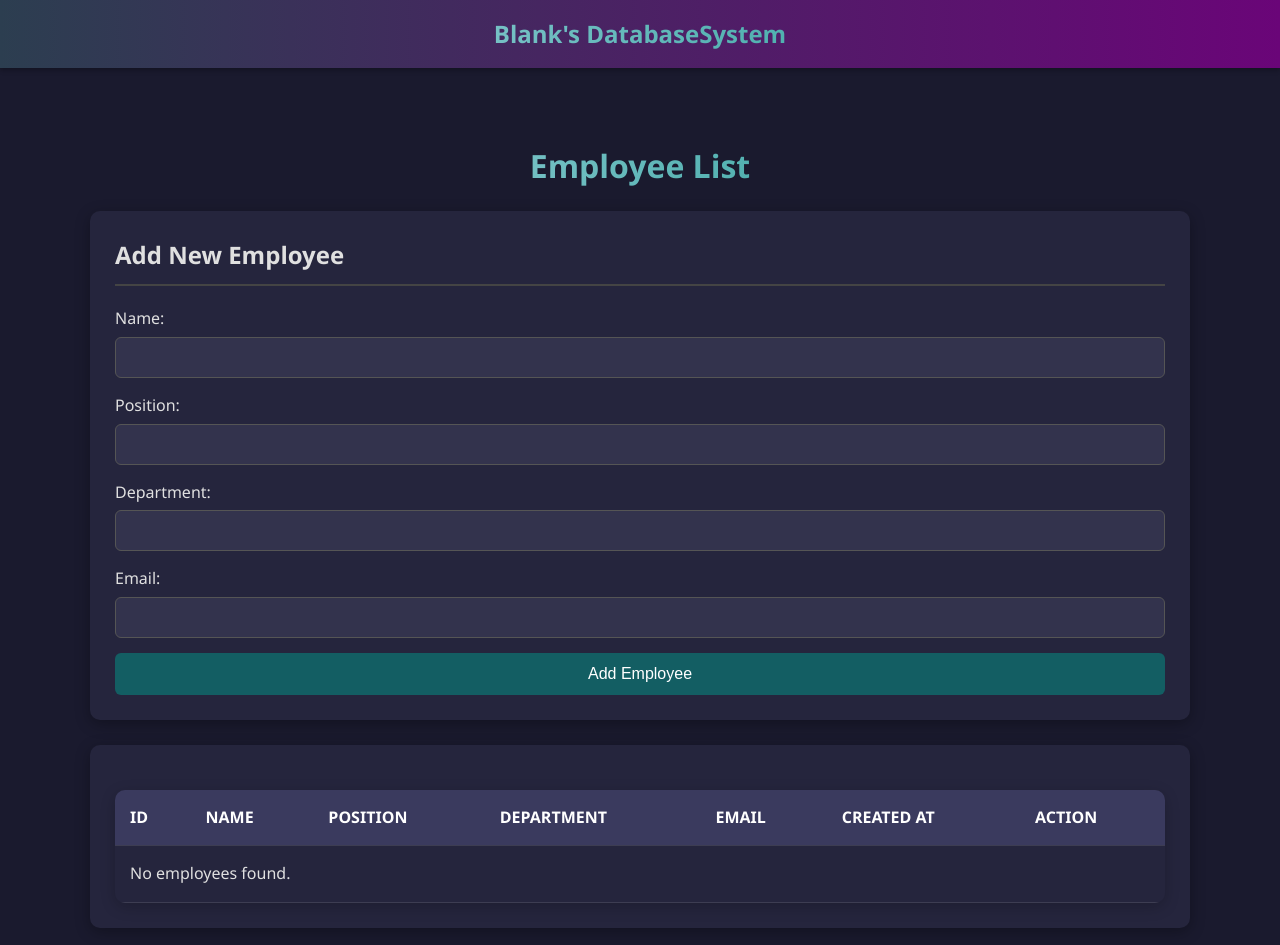
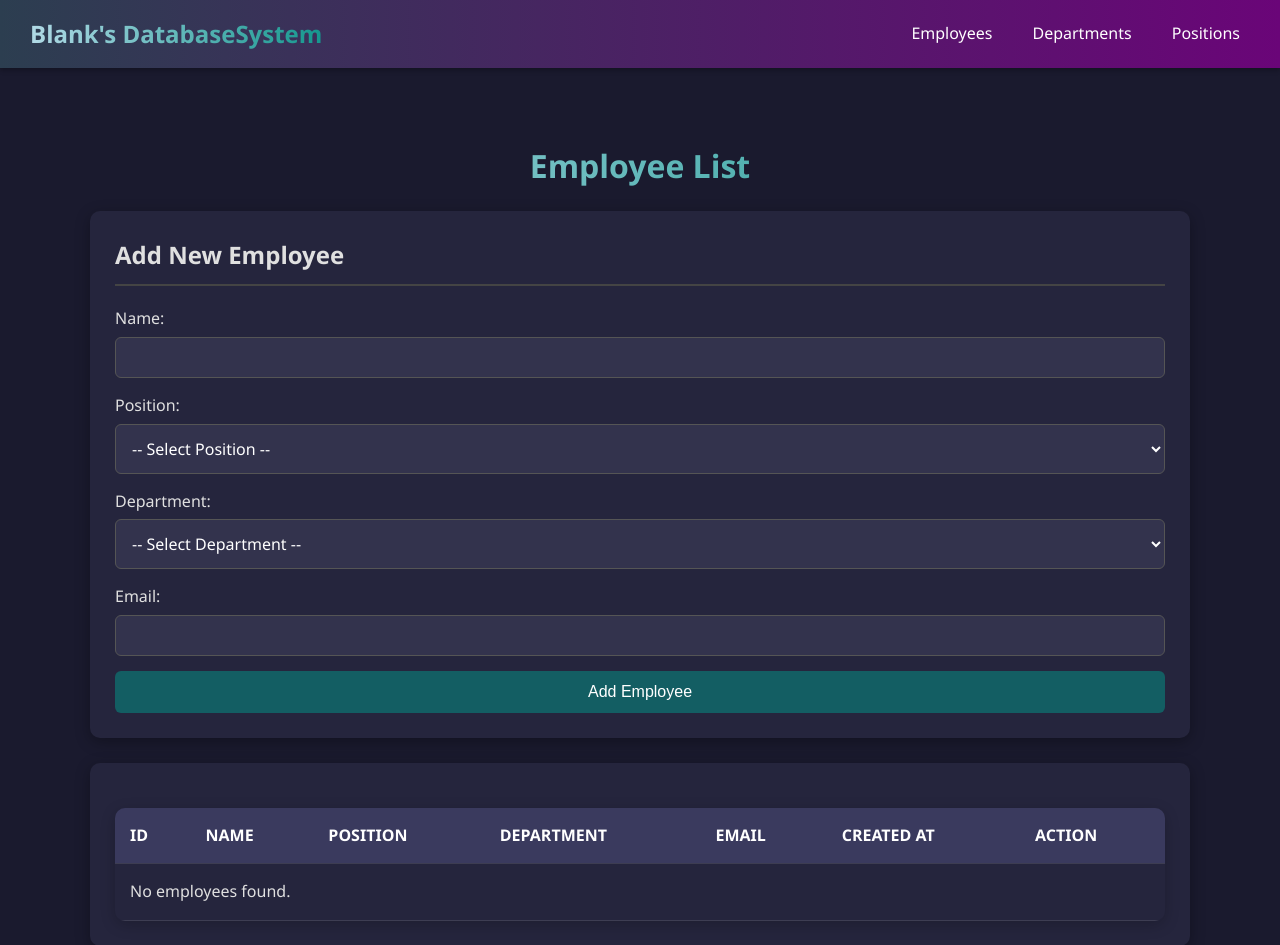
Before and after one commit to BlankTsai/Database-System-2025, a Flask app: page / in a window 1280 px wide. Shown: the top 945 px of the page. Run offline with Flask 3, Linux system fonts and the light colour scheme; data that the repository does not hold is empty.

Commit message:
Update HW2

```diff
--- a/app.py
+++ b/app.py
@@ -12,24 +12,53 @@ db_config = {
     'database': 'employeesystem'
 }
 
+# --- 輔助函數：取得所有部門和職位 ---
+# (我們會在很多地方用到，所以獨立出來)
+def get_departments_and_positions():
+    departments = []
+    positions = []
+    try:
+        conn = mysql.connector.connect(**db_config)
+        cursor = conn.cursor(dictionary=True)
+
+        cursor.execute("SELECT * FROM departments")
+        departments = cursor.fetchall()
+
+        cursor.execute("SELECT * FROM positions")
+        positions = cursor.fetchall()
+
+    except mysql.connector.Error as err:
+        print(f"Error fetching departments/positions: {err}")
+    finally:
+        if 'conn' in locals() and conn.is_connected():
+            cursor.close()
+            conn.close()
+    return departments, positions
+
+# --- 員工 CRUD (修改) ---
+
 @app.route('/', methods=['GET', 'POST'])
 def show_employees():
     employees = []
     if request.method == 'POST':
         # 新增員工
         name = request.form['name']
-        position = request.form['position']
-        department = request.form['department']
         email = request.form['email']
+        # MODIFIED: 儲存 ID 而不是文字
+        department_id = request.form['department_id']
+        position_id = request.form['position_id']
 
-        # 獲取當前時間並格式化
         created_at = datetime.now().strftime('%Y-%m-%d %H:%M:%S')
 
         try:
             conn = mysql.connector.connect(**db_config)
             cursor = conn.cursor()
-            sql = "INSERT INTO employees (name, position, department, email, created_at) VALUES (%s, %s, %s, %s, %s)"
-            cursor.execute(sql, (name, position, department, email, created_at))
+            # MODIFIED: 插入 ID
+            sql = "INSERT INTO employees (name, email, department_id, position_id, created_at) VALUES (%s, %s, %s, %s, %s)"
+            # 處理可能為空的 'None' 字串
+            dept_id = department_id if department_id else None
+            pos_id = position_id if position_id else None
+            cursor.execute(sql, (name, email, dept_id, pos_id, created_at))
             conn.commit()
             return redirect(url_for('show_employees'))
         except mysql.connector.Error as err:
@@ -43,7 +72,22 @@ def show_employees():
     try:
         conn = mysql.connector.connect(**db_config)
         cursor = conn.cursor(dictionary=True)
-        cursor.execute("SELECT * FROM employees")
+
+        # *** REQUIREMENT 3: JOIN ***
+        # MODIFIED: 使用 JOIN 查詢
+        sql = """
+            SELECT
+                e.id, e.name, e.email, e.created_at,
+                d.name AS department_name,
+                p.title AS position_title,
+                e.department_id,
+                e.position_id
+            FROM employees e
+            LEFT JOIN departments d ON e.department_id = d.id
+            LEFT JOIN positions p ON e.position_id = p.id
+            ORDER BY e.id
+        """
+        cursor.execute(sql)
         employees = cursor.fetchall()
     except mysql.connector.Error as err:
         print(f"Error fetching employees: {err}")
@@ -51,10 +95,14 @@ def show_employees():
         if 'conn' in locals() and conn.is_connected():
             cursor.close()
             conn.close()
-    return render_template('employees.html', employees=employees)
+
+    # MODIFIED: 取得部門和職位列表，傳給前端的 "新增表單"
+    departments, positions = get_departments_and_positions()
+    return render_template('employees.html', employees=employees, departments=departments, positions=positions)
 
 @app.route('/delete/<int:employee_id>', methods=['POST'])
 def delete_employee(employee_id):
+    # (此功能不需變更)
     try:
         conn = mysql.connector.connect(**db_config)
         cursor = conn.cursor()
@@ -75,14 +123,18 @@ def edit_employee(employee_id):
     if request.method == 'POST':
         # 修改員工資料
         name = request.form['name']
-        position = request.form['position']
-        department = request.form['department']
         email = request.form['email']
+        # MODIFIED: 取得 ID
+        department_id = request.form['department_id']
+        position_id = request.form['position_id']
         try:
             conn = mysql.connector.connect(**db_config)
             cursor = conn.cursor()
-            sql = "UPDATE employees SET name = %s, position = %s, department = %s, email = %s WHERE id = %s"
-            cursor.execute(sql, (name, position, department, email, employee_id))
+            # MODIFIED: 更新 ID
+            sql = "UPDATE employees SET name = %s, email = %s, department_id = %s, position_id = %s WHERE id = %s"
+            dept_id = department_id if department_id else None
+            pos_id = position_id if position_id else None
+            cursor.execute(sql, (name, email, dept_id, pos_id, employee_id))
             conn.commit()
             return redirect(url_for('show_employees'))
         except mysql.connector.Error as err:
@@ -96,6 +148,7 @@ def edit_employee(employee_id):
         try:
             conn = mysql.connector.connect(**db_config)
             cursor = conn.cursor(dictionary=True)
+            # MODIFIED: 這裡不需要 JOIN，因為我們只需要 ID
             sql = "SELECT * FROM employees WHERE id = %s"
             cursor.execute(sql, (employee_id,))
             employee = cursor.fetchone()
@@ -107,9 +160,154 @@ def edit_employee(employee_id):
                 conn.close()
 
     if employee:
-        return render_template('edit_employee.html', employee=employee)
+        # MODIFIED: 取得部門和職位列表，傳給前端的 "編輯表單"
+        departments, positions = get_departments_and_positions()
+        return render_template('edit_employee.html', employee=employee, departments=departments, positions=positions)
     else:
         return redirect(url_for('show_employees'))
 
+
+# --- NEW: 部門 CRUD (Requirement 2) ---
+
+@app.route('/departments', methods=['GET', 'POST'])
+def manage_departments():
+    if request.method == 'POST':
+        # 新增部門
+        name = request.form['name']
+        try:
+            conn = mysql.connector.connect(**db_config)
+            cursor = conn.cursor()
+            sql = "INSERT INTO departments (name) VALUES (%s)"
+            cursor.execute(sql, (name,))
+            conn.commit()
+        except mysql.connector.Error as err:
+            print(f"Error adding department: {err}")
+        finally:
+            if 'conn' in locals() and conn.is_connected():
+                cursor.close()
+                conn.close()
+        return redirect(url_for('manage_departments'))
+
+    # 顯示部門列表
+    departments = []
+    try:
+        conn = mysql.connector.connect(**db_config)
+        cursor = conn.cursor(dictionary=True)
+        cursor.execute("SELECT * FROM departments")
+        departments = cursor.fetchall()
+    except mysql.connector.Error as err:
+        print(f"Error fetching departments: {err}")
+    finally:
+        if 'conn' in locals() and conn.is_connected():
+            cursor.close()
+            conn.close()
+    return render_template('departments.html', departments=departments)
+
+@app.route('/departments/edit/<int:dept_id>', methods=['POST'])
+def edit_department(dept_id):
+    name = request.form['name']
+    try:
+        conn = mysql.connector.connect(**db_config)
+        cursor = conn.cursor()
+        sql = "UPDATE departments SET name = %s WHERE id = %s"
+        cursor.execute(sql, (name, dept_id))
+        conn.commit()
+    except mysql.connector.Error as err:
+        print(f"Error updating department: {err}")
+    finally:
+        if 'conn' in locals() and conn.is_connected():
+            cursor.close()
+            conn.close()
+    return redirect(url_for('manage_departments'))
+
+@app.route('/departments/delete/<int:dept_id>', methods=['POST'])
+def delete_department(dept_id):
+    try:
+        conn = mysql.connector.connect(**db_config)
+        cursor = conn.cursor()
+        # 注意：因為我們設定了 ON DELETE SET NULL，
+        # 刪除部門會讓相關員工的 department_id 變為 NULL
+        sql = "DELETE FROM departments WHERE id = %s"
+        cursor.execute(sql, (dept_id,))
+        conn.commit()
+    except mysql.connector.Error as err:
+        print(f"Error deleting department: {err}")
+    finally:
+        if 'conn' in locals() and conn.is_connected():
+            cursor.close()
+            conn.close()
+    return redirect(url_for('manage_departments'))
+
+# --- NEW: 職位 CRUD (Requirement 2) ---
+
+@app.route('/positions', methods=['GET', 'POST'])
+def manage_positions():
+    if request.method == 'POST':
+        # 新增職位
+        title = request.form['title']
+        try:
+            conn = mysql.connector.connect(**db_config)
+            cursor = conn.cursor()
+            sql = "INSERT INTO positions (title) VALUES (%s)"
+            cursor.execute(sql, (title,))
+            conn.commit()
+        except mysql.connector.Error as err:
+            print(f"Error adding position: {err}")
+        finally:
+            if 'conn' in locals() and conn.is_connected():
+                cursor.close()
+                conn.close()
+        return redirect(url_for('manage_positions'))
+
+    # 顯示職位列表
+    positions = []
+    try:
+        conn = mysql.connector.connect(**db_config)
+        cursor = conn.cursor(dictionary=True)
+        cursor.execute("SELECT * FROM positions")
+        positions = cursor.fetchall()
+    except mysql.connector.Error as err:
+        print(f"Error fetching positions: {err}")
+    finally:
+        if 'conn' in locals() and conn.is_connected():
+            cursor.close()
+            conn.close()
+    return render_template('positions.html', positions=positions)
+
+@app.route('/positions/edit/<int:pos_id>', methods=['POST'])
+def edit_position(pos_id):
+    title = request.form['title']
+    try:
+        conn = mysql.connector.connect(**db_config)
+        cursor = conn.cursor()
+        sql = "UPDATE positions SET title = %s WHERE id = %s"
+        cursor.execute(sql, (title, pos_id))
+        conn.commit()
+    except mysql.connector.Error as err:
+        print(f"Error updating position: {err}")
+    finally:
+        if 'conn' in locals() and conn.is_connected():
+            cursor.close()
+            conn.close()
+    return redirect(url_for('manage_positions'))
+
+@app.route('/positions/delete/<int:pos_id>', methods=['POST'])
+def delete_position(pos_id):
+    try:
+        conn = mysql.connector.connect(**db_config)
+        cursor = conn.cursor()
+        # 同樣，刪除職位會讓相關員工的 position_id 變為 NULL
+        sql = "DELETE FROM positions WHERE id = %s"
+        cursor.execute(sql, (pos_id,))
+        conn.commit()
+    except mysql.connector.Error as err:
+        print(f"Error deleting position: {err}")
+    finally:
+        if 'conn' in locals() and conn.is_connected():
+            cursor.close()
+            conn.close()
+    return redirect(url_for('manage_positions'))
+
+
 if __name__ == '__main__':
     app.run(debug=True)
--- a/static/style.css
+++ b/static/style.css
@@ -20,6 +20,9 @@ body {
     position: sticky;
     top: 0;
     z-index: 1000;
+    display: flex;
+    justify-content: space-between;
+    align-items: center;
 }
 
 /* 2. 當滑鼠游標移入時，改變背景位置 */
@@ -31,6 +34,37 @@ body {
     margin: 0;
     font-size: 24px;
     font-weight: 600;
+}
+
+.nav-links {
+    display: flex;
+    gap: 20px;
+}
+
+.nav-links a {
+    color: white;
+    text-decoration: none;
+    font-size: 16px;
+    font-weight: 500;
+    padding: 5px 10px;
+    border-radius: 5px;
+    transition: background-color 0.3s;
+}
+
+.nav-links a:hover {
+    background-color: rgba(255, 255, 255, 0.1);
+}
+
+select {
+    width: 100%;
+    padding: 12px;
+    border: 1px solid #555;
+    border-radius: 6px;
+    box-sizing: border-box;
+    background-color: #33334d;
+    color: #fff;
+    font-family: 'Segoe UI', Tahoma, Geneva, Verdana, sans-serif; /* 確保字體一致 */
+    font-size: 16px; /* 確保字體大小一致 */
 }
 
 .container {
@@ -161,6 +195,7 @@ tbody tr:hover {
     text-decoration: none;
     font-size: 14px;
     transition: background-color 0.3s;
+    cursor: pointer;
 }
 
 .edit-btn:hover {
--- a/templates/employees.html
+++ b/templates/employees.html
@@ -9,6 +9,11 @@
 <body>
     <nav class="top-bar">
         <h1 class="top-bar-title">Blank's DatabaseSystem</h1>
+        <div class="nav-links">
+            <a href="{{ url_for('show_employees') }}">Employees</a>
+            <a href="{{ url_for('manage_departments') }}">Departments</a>
+            <a href="{{ url_for('manage_positions') }}">Positions</a>
+        </div>
     </nav>
 
     <div class="container">
@@ -23,13 +28,23 @@
                 </div>
 
                 <div class="form-group">
-                    <label for="position">Position:</label>
-                    <input type="text" name="position" required>
+                    <label for="position_id">Position:</label>
+                    <select name="position_id">
+                        <option value="">-- Select Position --</option>
+                        {% for pos in positions %}
+                            <option value="{{ pos.id }}">{{ pos.title }}</option>
+                        {% endfor %}
+                    </select>
                 </div>
 
                 <div class="form-group">
-                    <label for="department">Department:</label>
-                    <input type="text" name="department" required>
+                    <label for="department_id">Department:</label>
+                    <select name="department_id">
+                        <option value="">-- Select Department --</option>
+                        {% for dept in departments %}
+                            <option value="{{ dept.id }}">{{ dept.name }}</option>
+                        {% endfor %}
+                    </select>
                 </div>
 
                 <div class="form-group">
@@ -59,15 +74,15 @@
                     <tr>
                         <td>{{ employee['id'] }}</td>
                         <td>{{ employee['name'] }}</td>
-                        <td>{{ employee['position'] }}</td>
-                        <td>{{ employee['department'] }}</td>
+                        <td>{{ employee['position_title'] or 'N/A' }}</td>
+                        <td>{{ employee['department_name'] or 'N/A' }}</td>
                         <td>{{ employee['email'] }}</td>
                         <td>{{ employee['created_at'] }}</td>
                         <td>
                             <div class="action-buttons">
                                 <a href="{{ url_for('edit_employee', employee_id=employee['id']) }}" class="edit-btn">Edit</a>
                                 <form method="POST" action="{{ url_for('delete_employee', employee_id=employee['id']) }}" class="delete-form">
-                                    <button type="submit" class="delete-btn" onclick="return confirm('確定要刪除 {{ employee['name'] }} 嗎？')">Delete</button>
+                                    <button type="submit" class="delete-btn" onclick="return confirm('確定要刪除 ' + {{ employee['name'] | tojson }} + ' 嗎？')">Delete</button>
                                 </form>
                             </div>
                         </td>
```
Also changed, not shown: templates/departments.html (added, +98 -0 lines), templates/edit_employee.html (+23 -4 lines), templates/positions.html (added, +97 -0 lines).
